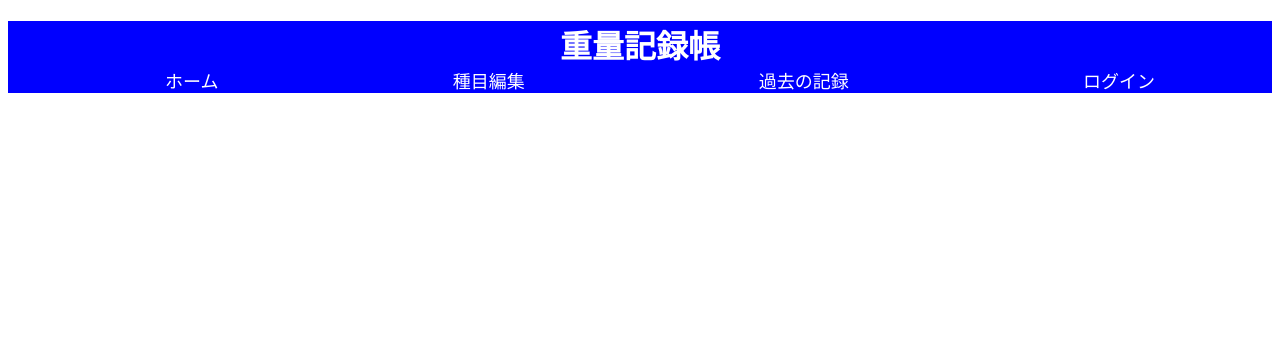
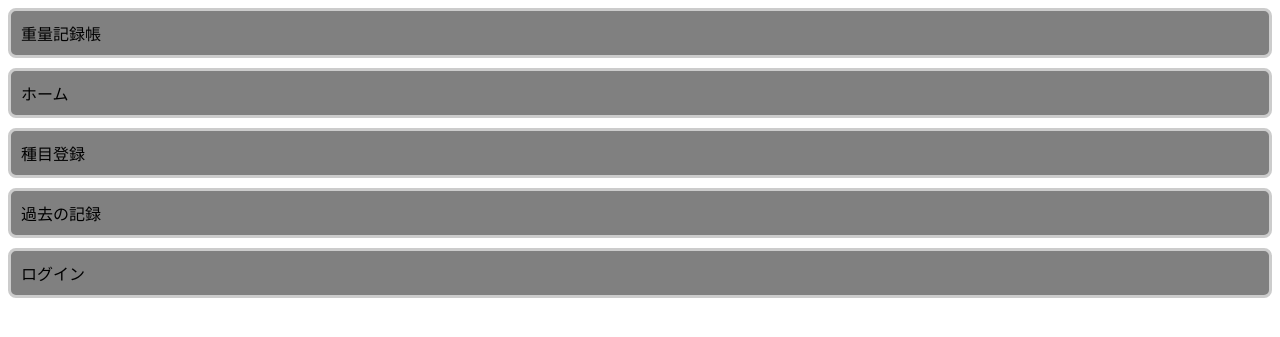
Before and after one commit to mimurayusuke/dep_test, a Django app: page /home in a window 1280 px wide. Shown: the top 337 px of the page. Run offline with Django 3.2, Linux system fonts and the light colour scheme.

Commit message:
add grid

```diff
--- a/templates/home.html
+++ b/templates/home.html
@@ -7,6 +7,15 @@
     <link rel="stylesheet" type="text/css" href="{% static 'css/home.css'%}">
 </head>
 <body>
+<div class="container">
+    <div class="item">重量記録帳</div>
+    <div class="item">ホーム</div>
+    <div class="item">種目登録</div>
+    <div class="item">過去の記録</div>
+    <div class="item">ログイン</div>
+</div>
+
+<!--
 <h1>重量記録帳</h1>
  <nav>
         <ul>
@@ -24,5 +33,8 @@
             </li>
         </ul>
     </nav>
+
+    <h2>種　　目</h2>
+-->
 </body>
 </html>
--- a/weight/static/css/home.css
+++ b/weight/static/css/home.css
@@ -1,9 +1,26 @@
+.container {
+    display: grid;
+    gap: 10px;
+}
+
+.item {
+    background: gray;
+    padding: 10px;
+    border-radius: 8px;
+    border: 3px solid #ccc;
+}
+
+/*
 h1 {
     color:white;
     background-color: blue;
     text-align: center;
     width: auto;
     margin-bottom: unset;
+}
+
+h2 {
+    text-align: center;
 }
 
 nav {
@@ -22,6 +39,7 @@ nav li {
 
 nav a {
     color: white;
-    font-size: large;
+    font-size: larger;
     text-decoration: none;
 }
+*/
```
